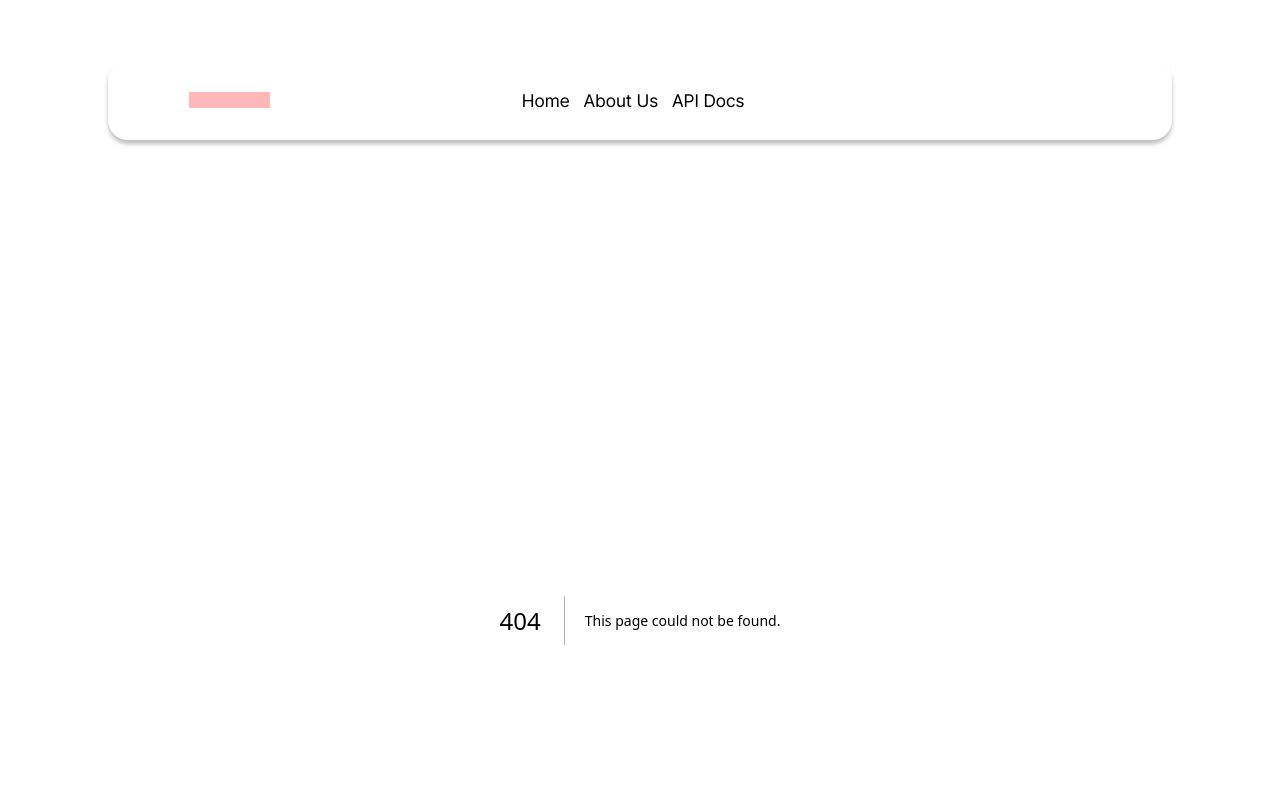
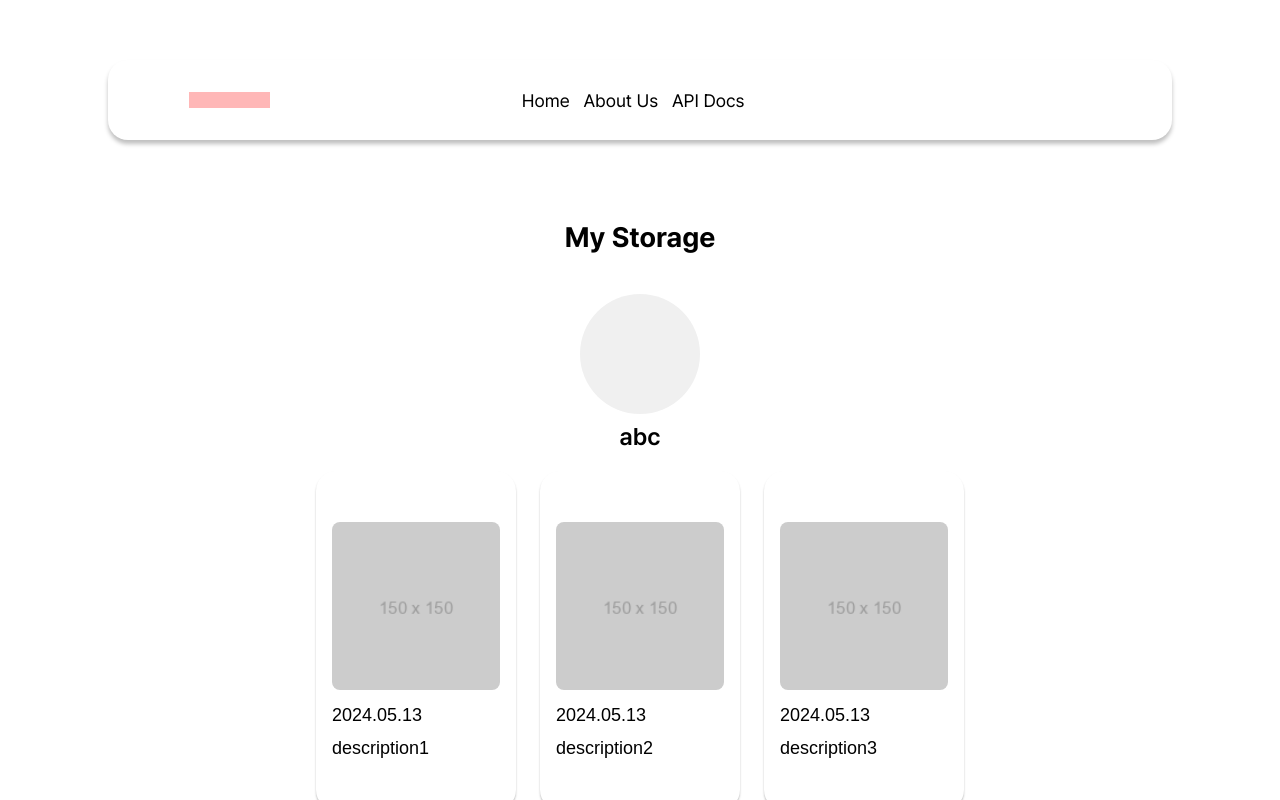
Before and after one commit to 2024S-Style-Transfer/visual-fable-front, a Next.js app: page /storage in a window 1280 px wide. Before the commit this address had no page. Built offline with nearby package versions, Linux system fonts and the light colour scheme; sample sign-in values are in the browser's storage.

Commit message:
feat: Storage Page 추가

```diff
--- /dev/null
+++ b/src/app/storage/page.tsx
@@ -0,0 +1,5 @@
+import Storage from '@/components/pages/Storage';
+
+export default function Page() {
+  return <Storage />;
+}
--- /dev/null
+++ b/src/components/pages/Storage.tsx
@@ -0,0 +1,102 @@
+'use client';
+
+import { MOCK_USER_DATA } from '@/mock/data';
+import useGlobalStore from '@/store/globalStore';
+import { UserResponse } from '@/types/service';
+import styled from '@emotion/styled';
+import { useRouter } from 'next/navigation';
+import React, { useEffect, useState } from 'react';
+
+const Storage: React.FC = () => {
+  const router = useRouter();
+
+  const { isLogin } = useGlobalStore();
+
+  const [userData, setUserData] = useState<UserResponse | null>(null);
+
+  // FIXME: API 호출 적용 시 데이터 교체 필요
+  const loadUserData = async () => {
+    setUserData(MOCK_USER_DATA);
+  };
+
+  const handleClickStorageItem = (id: string) => {
+    router.push(`/storage/${id}`);
+  };
+
+  useEffect(() => {
+    if (!isLogin) {
+      alert('로그인이 필요합니다.');
+      window.location.href = '/';
+    }
+
+    loadUserData();
+  }, []);
+  return (
+    <>
+      <Title>My Storage</Title>
+
+      <ProfileWrapper />
+      <UserName>{userData?.name}</UserName>
+
+      <StorageDataWrapper>
+        {userData?.projects.map((project) => (
+          <StorageItem key={project.projectId} onClick={() => handleClickStorageItem(project.projectId)}>
+            <img src={project.exampleImage} alt="item1" />
+            <ItemText>{project.createdAt}</ItemText>
+            <ItemText>{project.description}</ItemText>
+          </StorageItem>
+        ))}
+      </StorageDataWrapper>
+    </>
+  );
+};
+
+const ItemText = styled.p`
+  text-align: left;
+  font-size: 18px;
+`;
+const StorageItem = styled.button`
+  padding: 16px;
+  border-radius: 20px;
+  box-shadow: 0px 2px 2px 0px #00000040;
+  width: 200px;
+  height: 339px;
+
+  & > img {
+    width: 100%;
+    border-radius: 8px;
+  }
+
+  & > :not(:first-child) {
+    margin-top: 12px;
+  }
+`;
+const StorageDataWrapper = styled.div`
+  width: 90%;
+  display: flex;
+  justify-content: center;
+  flex-wrap: wrap;
+  row-gap: 20px;
+  column-gap: 24px;
+  margin-top: 20px;
+`;
+const UserName = styled.p`
+  font-size: 24px;
+  font-weight: 600;
+`;
+// FIXME: 이미지 props로 받아 적용 (background-image or 이름 첫 글자)
+const ProfileWrapper = styled.div`
+  width: 120px;
+  height: 120px;
+  border-radius: 50%;
+  overflow: hidden;
+  margin-bottom: 8px;
+  background-color: #f0f0f0;
+`;
+const Title = styled.p`
+  font-size: 28px;
+  font-weight: 700;
+  margin-bottom: 40px;
+`;
+
+export default Storage;
```
